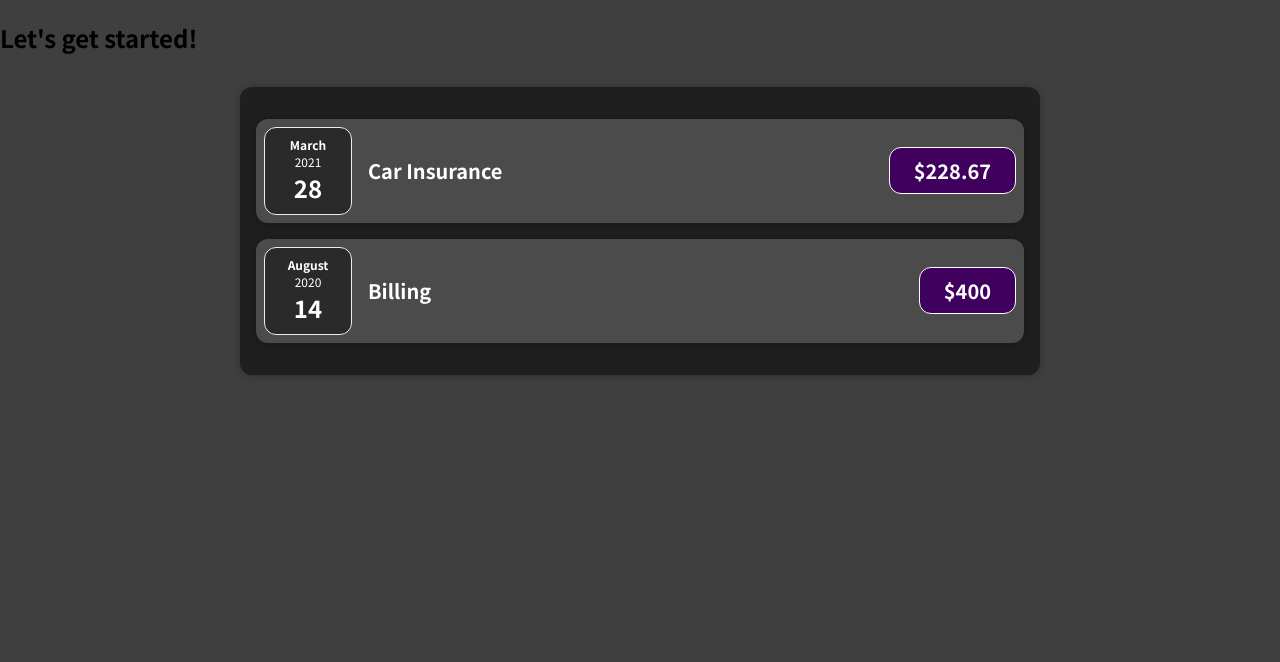
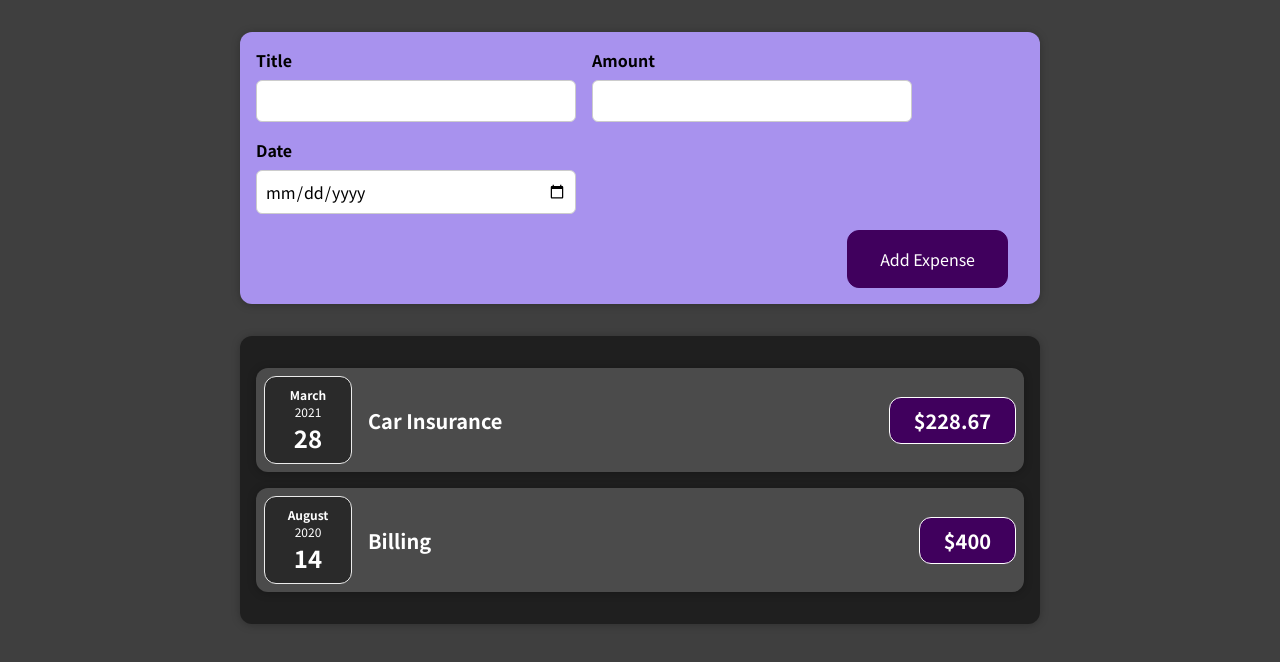
Before and after one commit to Torishnia/expense-tracker, a React (Create React App) app: page / in a window 1280 px wide. Shown: the top 662 px of the page. Built offline with nearby package versions, Linux system fonts and the light colour scheme; the HTML template or start-up script is replaced by a standard one.

Commit message:
add NewExpense/ExpenseForm

```diff
--- a/src/App.js
+++ b/src/App.js
@@ -1,4 +1,5 @@
 import Expenses from './components/Expenses';
+import NewExpense from './components/NewExpense';
 
 function App() {
   const expenses = [
@@ -16,9 +17,14 @@
     },
   ]
 
+  const addExpenseHandler = (expense) => {
+    console.log('In a App');
+    console.log(expense);
+  }
+
   return (
     <div>
-      <h2>Let's get started!</h2>
+      <NewExpense onAddExpense={addExpenseHandler} />
       <Expenses items={expenses} />
     </div>
   );
--- /dev/null
+++ b/src/components/ExpenseForm/index.js
@@ -0,0 +1,79 @@
+import { useState } from 'react';
+import styles from './index.module.scss';
+
+const ExpenseForm = ({ onSaveExpenseData }) => {
+  const [enteredTitle, setEnteredTitle] = useState('');
+  const [enteredAmount, setEnteredAmount] = useState('');
+  const [enteredDate, setEnteredDate] = useState('');
+
+  const inputChangeHandler = (identifier, value) => {
+    if (identifier === 'title') {
+      setEnteredTitle(value);
+    } if (identifier === 'amount') {
+      setEnteredAmount(value);
+    } else {
+      setEnteredDate(value);
+    }
+  }
+
+  const submitHandler = (event) => {
+    event.preventDefault();
+
+    const expenseData = {
+      title: enteredTitle,
+      amount: enteredAmount,
+      date: new Date(enteredDate)
+    };
+
+    onSaveExpenseData(expenseData);
+    setEnteredTitle('');
+    setEnteredAmount('');
+    setEnteredDate('');
+  }
+
+  return (
+    <form onSubmit={submitHandler}>
+      <div className={styles.new_expense__controls}>
+        <div className={styles.new_expense__control}>
+          <label>Title</label>
+          <input
+            type='text'
+            value={enteredTitle}
+            onChange={(event) =>
+              inputChangeHandler('title', event.target.value)
+            }
+          />
+        </div>
+        <div className={styles.new_expense__control}>
+          <label>Amount</label>
+          <input
+            type='number'
+            min='0.01'
+            step='0.01'
+            value={enteredAmount}
+            onChange={(event) =>
+              inputChangeHandler('amount', event.target.value)
+            }
+          />
+        </div>
+        <div className={styles.new_expense__control}>
+          <label>Date</label>
+          <input
+            type='date'
+            min='2022-01-01'
+            max='2024-12-31'
+            value={enteredDate}
+            onChange={(event) =>
+              inputChangeHandler('date', event.target.value)
+            }
+          />
+        </div>
+      </div>
+      <div className={styles.new_expense__actions}>
+        <button type='submit'>Add Expense</button>
+      </div>
+    </form>
+  )
+}
+
+export default ExpenseForm;
--- /dev/null
+++ b/src/components/ExpenseForm/index.module.scss
@@ -0,0 +1,28 @@
+.new_expense__controls {
+  display: flex;
+  flex-wrap: wrap;
+  gap: 1rem;
+  margin-bottom: 1rem;
+  text-align: left;
+}
+
+.new_expense__control {
+  label {
+    display: block;
+    margin-bottom: 0.5rem;
+    font-weight: bold;
+  }
+
+  input {
+    padding: 0.5rem;
+    max-width: 100%;
+    width: 20rem;
+    border-radius: 6px;
+    border: 1px solid #ccc;
+    font: inherit;
+  }
+}
+
+.new_expense__actions {
+  text-align: right;
+}
--- /dev/null
+++ b/src/components/NewExpense/index.js
@@ -0,0 +1,20 @@
+import ExpenseForm from '../ExpenseForm';
+import styles from './index.module.scss';
+
+const NewExpense = ({ onAddExpense }) => {
+  const saveExpenseDataHandler = (enteredExpenseData) => {
+    const expenseData = {
+      ...enteredExpenseData,
+      id: Math.random().toString()
+    };
+    onAddExpense(expenseData);
+  }
+
+  return (
+    <div className={styles.new_expense}>
+      <ExpenseForm onSaveExpenseData={saveExpenseDataHandler}/>
+    </div>
+  )
+}
+
+export default NewExpense;
--- /dev/null
+++ b/src/components/NewExpense/index.module.scss
@@ -0,0 +1,37 @@
+.new_expense {
+  margin: 2rem auto;
+  padding: 1rem;
+  max-width: 95%;
+  width: 50rem;
+  text-align: center;
+  background-color: #a892ee;
+  border-radius: 12px;
+  box-shadow: 0 1px 8px rgba(0, 0, 0, 0.25);
+
+  button {
+    margin-right: 1rem;
+    padding: 1rem 2rem;
+    background-color: #40005d;
+    color: white;
+    border: 1px solid #40005d;
+    border-radius: 12px;
+    font: inherit;
+    cursor: pointer;
+
+    &:hover , &:active {
+      background-color: #510674;
+      border-color: #510674;
+    }
+  }
+}
+
+.new-expense button.alternative {
+  color: #220131;
+  border-color: transparent;
+  background-color: transparent;
+}
+
+.new-expense button.alternative:hover,
+.new-expense button.alternative:active {
+  background-color: #ddb3f8;
+}
```
